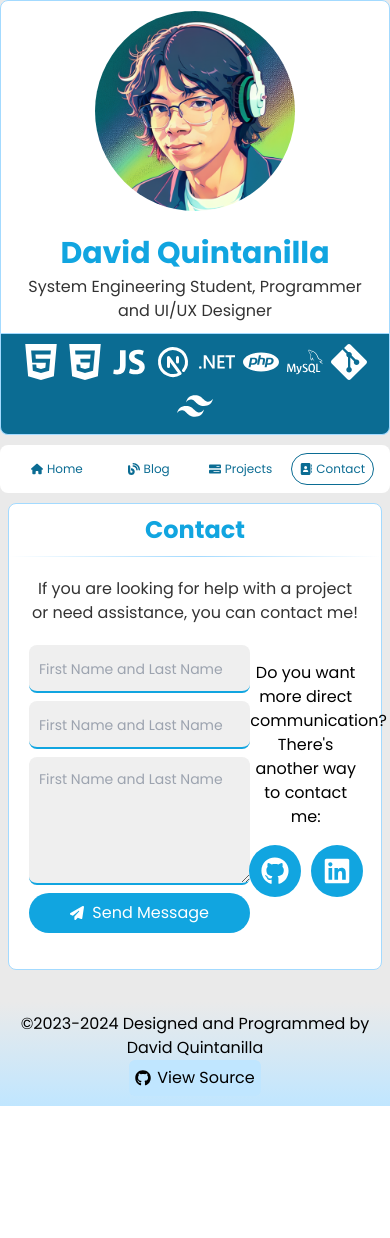
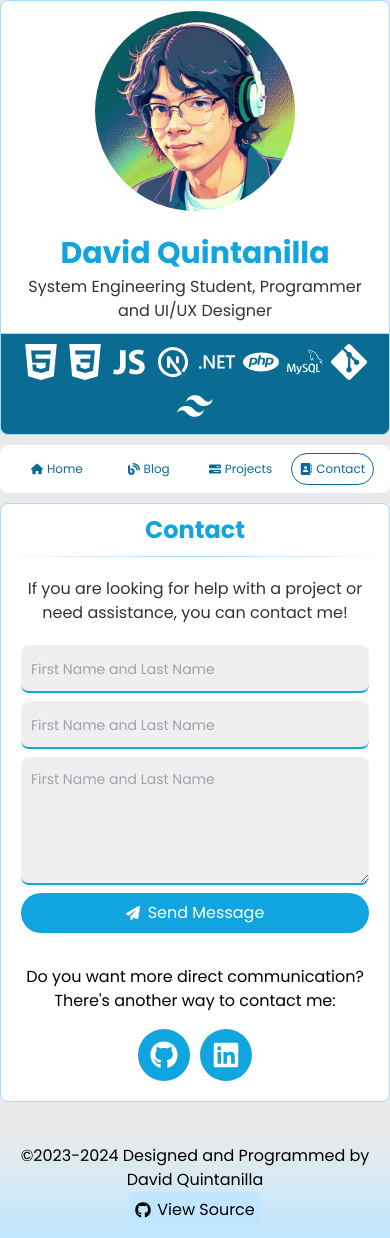
Before and after one commit to davidquintr/portfolio, a Next.js app: page /contact in a window 390 px wide. Before the commit the page ends 1106 px from the top, so only its background shows below. Built offline with nearby package versions, Linux system fonts and the light colour scheme.

Commit message:
some changes

```diff
--- /dev/null
+++ b/src/app/components/colors.tsx
@@ -0,0 +1,10 @@
+export default function Colors() {
+  return (
+    <>
+      <div className="size-4 bg-light-blue-100"></div>
+      <div className="size-4 bg-light-blue-200"></div>
+      <div className="size-4 bg-light-blue-300"></div>
+      <div className="size-4 bg-light-blue-400"></div>
+    </>
+  );
+}
--- a/src/app/components/project.tsx
+++ b/src/app/components/project.tsx
@@ -12,7 +12,7 @@ export default function Project(project: IProject) {
       <div className="carousel">
         {project.gallery.map((image, index) => (
           <Image
-            className="w-full carousel-item aspect-video"
+            className="w-full carousel-item aspect-video scroll snap-always"
             alt={`${project.title} - ${index}`}
             width={480}
             height={270}
--- a/src/app/contact/page.tsx
+++ b/src/app/contact/page.tsx
@@ -8,11 +8,11 @@ import { faPaperPlane } from "@fortawesome/free-solid-svg-icons";
 export default function Contact() {
   return (
     <BoxContent title={en.contact.title} className="">
-      <div className="grid grid-cols-6 md:mx-10">
-        <p className="col-span-6 text-center mb-5 text-light-black dark:text-dark-gray">
+      <div className="grid md:grid-cols-6 md:mx-10">
+        <p className="md:col-span-6 text-center mb-5 text-light-black dark:text-dark-gray">
           {en.contact.cta}
         </p>
-        <form className="col-span-4 md:px-[10%]">
+        <form className="md:col-span-4 md:px-[5%]">
           <div className="flex flex-col mb-2">
             <label className="hidden">{en.contact.form.names}</label>
             <input
@@ -41,7 +41,7 @@ export default function Contact() {
             <span>{en.contact.form.send}</span>
           </button>
         </form>
-        <div className="justify-center col-span-2">
+        <div className="justify-center md:col-span-2">
           <p className="text-balance text-center my-4 dark:text-dark-gray">
             {en.contact.direct_comm}
           </p>
--- a/src/app/layout.tsx
+++ b/src/app/layout.tsx
@@ -23,7 +23,7 @@ export default function RootLayout({
             <Navigation />
           </div>
         </nav>
-        <main className="max-w-[1360px] w-full px-2 sm:px-4 mx-auto flex-grow">
+        <main className="max-w-[1360px] w-full sm:px-4 mx-auto flex-grow">
           {children}
         </main>
         <Footer />
--- a/src/app/sources/projects_en.tsx
+++ b/src/app/sources/projects_en.tsx
@@ -5,7 +5,7 @@ const ProjectsEn = {
     title: "Blog - JavaScript / JQuery",
     description: "Created for Web Applications Development in 2S-2022",
     techs: [techs.html, techs.css],
-    gallery: ["/blog-1.png"],
+    gallery: ["/blog-1.png", "/expedoc-1.png"],
     sourceLink: "https://github.com/davidquintr/whatsapp-reader.github.io",
     onlineLink: "https://davidquintr.github.io/teamfactorizacion-blog/",
     moreLink: "",
```
